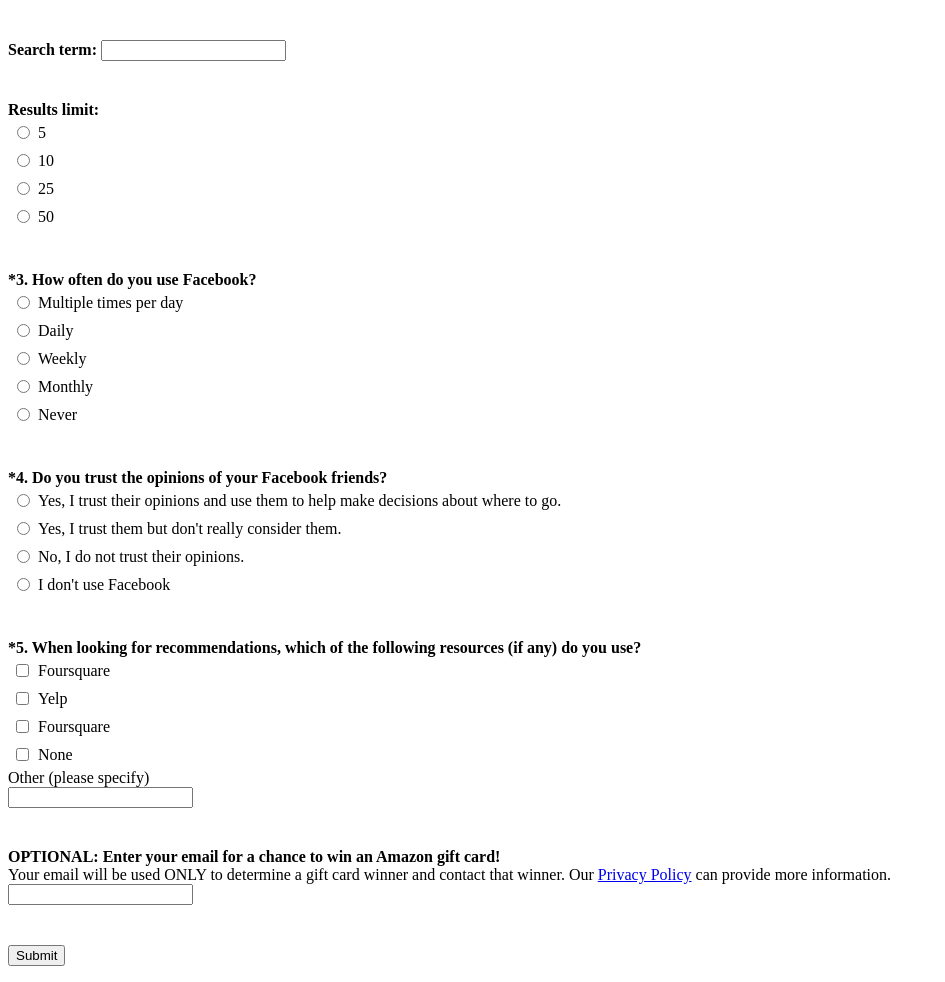
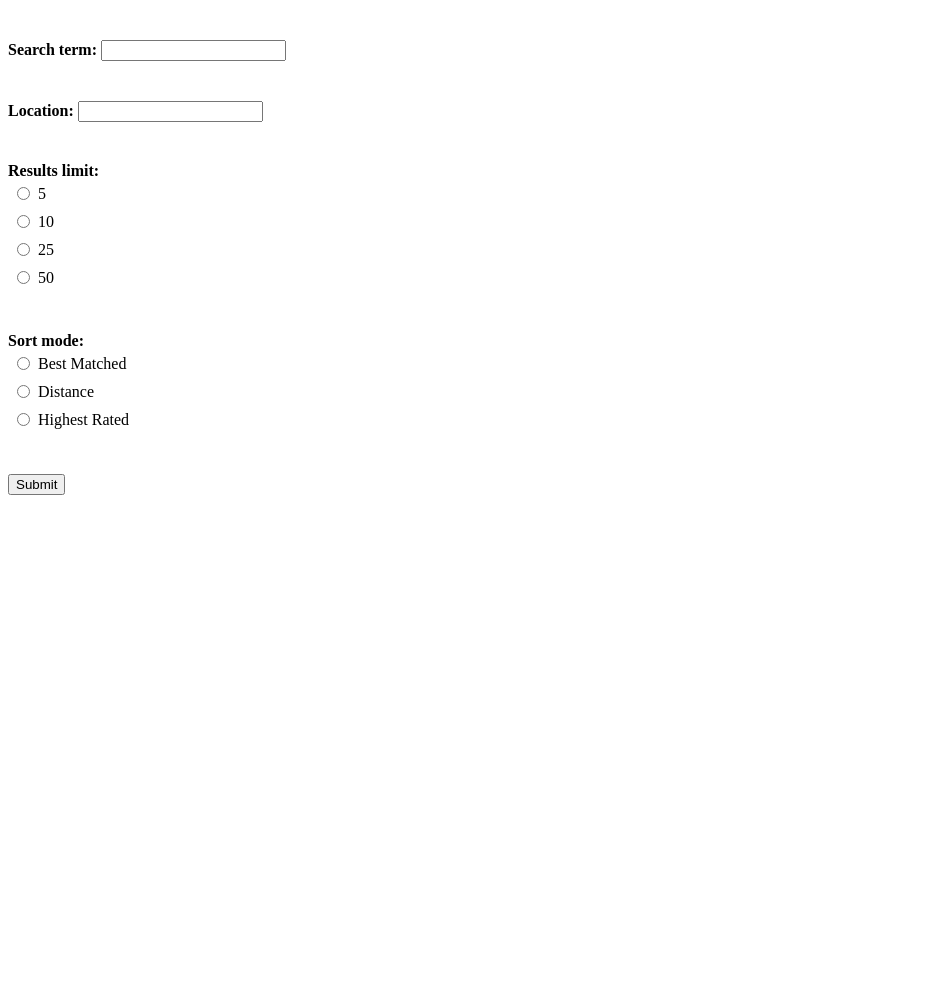
Before and after one commit to dlmccoy/RideMix, a Django app: template ridemix/templates/yelp_query.html in a window 1280 px wide. Shown: the whole page, without its empty margins (0-945 px from the left). After the commit the page ends 495 px from the top, so only its background shows below. Run offline with Django 3.2, Linux system fonts and the light colour scheme; the template is opened without the code that fills it, so the values that code supplies are empty; some libraries are stand-ins or nearby versions.

Commit message:
Yelp API working

```diff
--- a/ridemix/templates/yelp_query.html
+++ b/ridemix/templates/yelp_query.html
@@ -13,8 +13,10 @@
   </style>
   <script>
     $(function() {
-      $("query_form").submit(function(e){
-        //e.preventDefault();
+      $("#yelp_form").submit(function(e){
+        e.preventDefault();
+
+
 	var term = $("#term").val();
 	var limit = $("[name='limit']:checked").val();
 	var sort = $("[name='sort']:checked").val();
@@ -43,6 +45,11 @@
 </div>
 
 <div class="question">
+  <label class="question_text">Location: </label>
+  <input type="text" name="location">
+</div>
+
+<div class="question">
   <label class="question_text">Results limit: </label>
   <div class="option">
     <input type="radio" name="results_limit" id="results_5" value=5 />
@@ -63,78 +70,21 @@
 </div>
 
 <div class="question">
-  <label class="question_text">*3. How often do you use Facebook?</label><br />
+  <label class="question_text">Sort mode: </label>
   <div class="option">
-    <input type="radio" name="facebook_use" id="facebook_use_mult" value="mult" />
-    <label for="facebook_use_mult"> Multiple times per day</label>
+    <input type="radio" name="sort" id="best" value=0 />
+    <label for="best">Best Matched</label>
   </div>
   <div class="option">
-    <input type="radio" name="facebook_use" id="facebook_use_daily" value="daily" />
-    <label for="facebook_use_daily"> Daily</label>
+    <input type="radio" name="sort" id="distance" value=0 />
+    <label for="distance">Distance</label>
   </div>
   <div class="option">
-    <input type="radio" name="facebook_use" id="facebook_use_weekly" value="weekly" />
-    <label for="facebook_use_weekly"> Weekly</label>
-  </div>
-  <div class="option">
-    <input type="radio" name="facebook_use" id="facebook_use_monthly" value="monthly" />
-    <label for="facebook_use_monthly"> Monthly</label>
-  </div>
-  <div class="option">
-    <input type="radio" name="facebook_use" id="facebook_use_never" value="never" />
-    <label for="facebook_use_never"> Never</label>
+    <input type="radio" name="sort" id="rating" value=1 />
+    <label for="rating">Highest Rated</label>
   </div>
 </div>
 
-<div class="question">
-  <label class="question_text">*4. Do you trust the opinions of your Facebook friends?</label><br />
-  <div class="option">
-    <input type="radio" name="facebook_trust" id="facebook_trust_use" value="trust_use" />
-    <label for="facebook_trust_use"> Yes, I trust their opinions and use them to help make decisions about where to go.</label>
-  </div>
-  <div class="option">
-    <input type="radio" name="facebook_trust" id="facebook_trust_trust_dont_use" value="trust_dont_use" />
-    <label for="facebook_trust_trust_dont_use"> Yes, I trust them but don't really consider them.</label>
-  </div>
-  <div class="option">
-    <input type="radio" name="facebook_trust" id="facebook_trust_dont_trust" value="dont_trust" />
-    <label for="facebook_trust_dont_trust"> No, I do not trust their opinions.</label>
-  </div>
-  <div class="option">
-    <input type="radio" name="facebook_trust" id="facebook_trust_dont_use" value="dont_use" />
-    <label for="facebook_trust_dont_use"> I don't use Facebook</label>
-  </div>
-</div>
-
-<div class="question">
-  <label class="question_text">*5. When looking for recommendations, which of the following resources (if any) do you use?</label><br />
-  <div class="option">
-    <input type="checkbox" name="recommendation_sources" id="recommendation_sources_facebook" value="facebook" />
-    <label for="recommendation_sources_facebook">Foursquare</label>
-  </div>
-  <div class="option">
-    <input type="checkbox" name="recommendation_sources" id="recommendation_sources_yelp" value="yelp" />
-    <label for="recommendation_sources_yelp">Yelp</label>
-  </div>
-  <div class="option">
-    <input type="checkbox" name="recommendation_sources" id="recommendation_sources_foursquare" value="foursquare" />
-    <label for="recommendation_sources_foursquare">Foursquare</label>
-  </div>
-  <div class="option">
-    <input type="checkbox" name="recommendation_sources" id="recommendation_sources_none" value="none" />
-    <label for="recommendation_sources_none">None</label>
-  </div>
-  <div class="special_option"><label class="other" for="recommendation_other">Other (please specify)</label><br />
-    <input type="text" name="recommendation_other" id="recommendation_other" />
-  </div>
-</div>
-
-<div class="question">
-  <label class="question_text">OPTIONAL: Enter your email for a chance to win an Amazon gift card!</label><br />
-  <div id="privacy_notice">Your email will be used ONLY to determine a gift card winner and contact that winner. Our <a href="/privacy">Privacy Policy</a> can provide more information.
-  </div>
-  <input type="text" name="email" id="email" />
-</div>
 
 <input type="submit"></input>
 </form>
--- a/ridemix/urls.py
+++ b/ridemix/urls.py
@@ -10,10 +10,13 @@ urlpatterns = patterns('',
     url(r'^new_home', 'home.views.NewHome'),
     url(r'^privacy', 'home.views.Privacy'),
     url(r'^recommendation_survey', 'survey.views.RecommendationSurvey'),
-    url(r'^yelpsearch', 'yelp.views.YelpQuery'),
+    url(r'^yelpsearch', 'yelp.views.YelpHome'),
+    url(r'^yelp_query', 'yelp.views.YelpQuery'),
 
     url(r'', include('social_auth.urls')),
     url(r'^logout', 'home.views.LogOut'),
+    url(r'^accounts/', include('allaccess.urls')),
+
     # url(r'^ridemix/', include('ridemix.foo.urls')),
 
     # Uncomment the admin/doc line below to enable admin documentation:
```
Also changed, not shown: yelp/views.py (+113 -68 lines), 1 other file.
